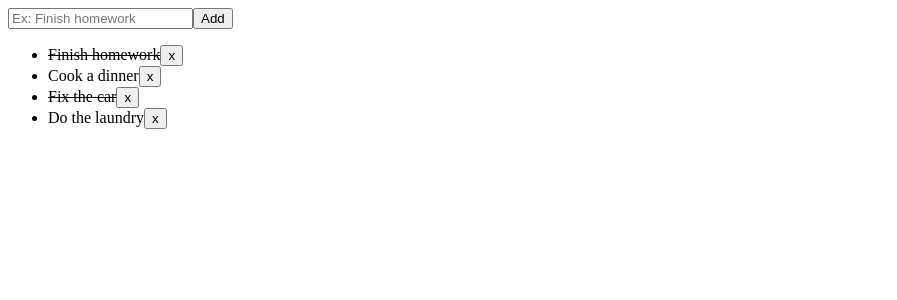
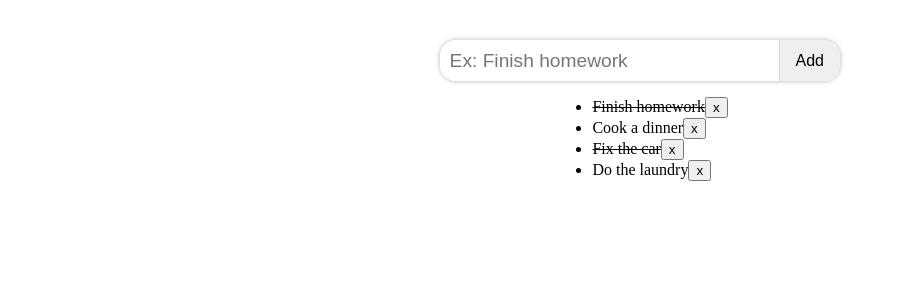
Before and after one commit to GulzadaBolotova/todo-list-example, a React (Create React App) app: page / in a window 1280 px wide. Shown: the top 300 px of the page, without its empty margins (0-897 px from the left). Built offline with nearby package versions, Linux system fonts and the light colour scheme.

Commit message:
Stylize new item component

```diff
--- a/src/App.css
+++ b/src/App.css
@@ -1,3 +1,9 @@
 .completed span {
   text-decoration: line-through;
 }
+.App {
+  display: flex;
+  flex-flow: column nowrap;
+  align-items: center;
+  padding: 2em;
+}
--- a/src/NewItem/NewItem.css
+++ b/src/NewItem/NewItem.css
@@ -0,0 +1,34 @@
+.NewItem {
+  border-radius: 1em;
+  box-shadow: 0 0 5px rgba(0, 0, 0, 0.3);
+  width: 100%;
+  max-width: 400px;
+
+  display: flex;
+  overflow: hidden;
+}
+.NewItem input {
+  border: none;
+  margin: 0;
+  width: 100%;
+  font-size: 1.2rem;
+  padding: 0.5em;
+}
+.NewItem input:focus {
+  outline: none;
+  background-color: rgba(0, 0, 0, 0.1);
+}
+.NewItem button {
+  background-color: none;
+  border: none;
+  font-size: 1em;
+  padding: 0.5em 1em;
+  border-left: 1px solid rgba(0, 0, 0, 0.1);
+}
+.NewItem button:hover {
+  background-color: lightgreen;
+  color: white;
+}
+.NewItem button:focus {
+  outline: none;
+}
```
